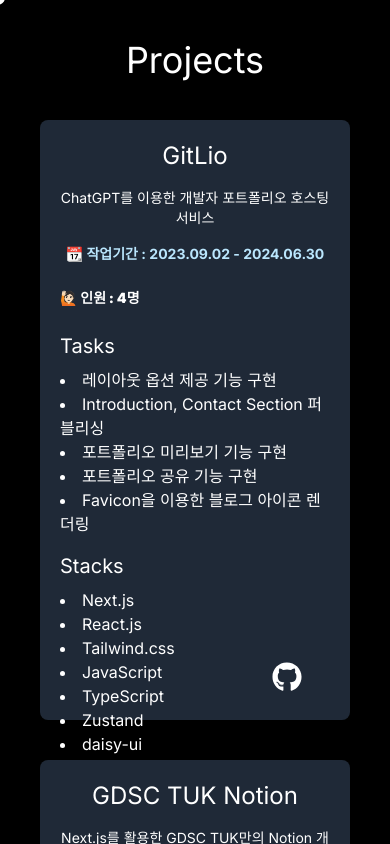
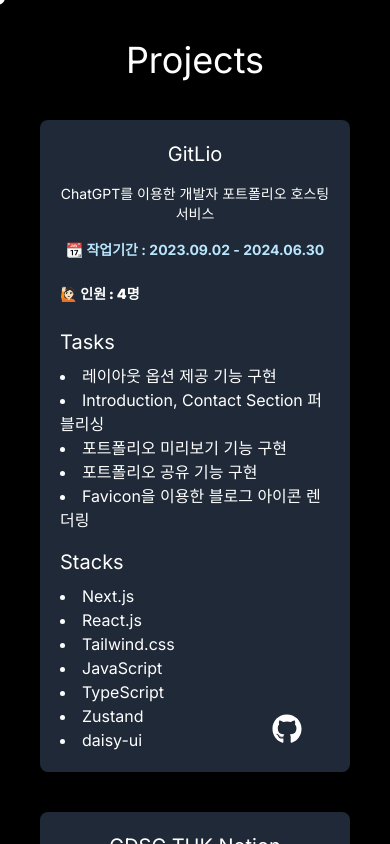
Before and after one commit to Jayjunyoung/portfolio_web_site, a Next.js app: page /projects in a window 390 px wide. Built offline with nearby package versions, Linux system fonts and the light colour scheme.

Commit message:
design: 모바일 디바이스 기반에서 디자인 깨지는 이슈 반응형 디자인을 통해 해결

```diff
--- a/app/projects/page.tsx
+++ b/app/projects/page.tsx
@@ -120,13 +120,13 @@ export default function ProjectsPage() {
               return (
                 <div
                   key={project.projectName}
-                  className={`bg-gray-800 p-5 rounded-lg shadow-lg project-card h-[600px] border-box cursor-pointer transform ${
+                  className={`bg-gray-800 p-5 rounded-lg shadow-lg project-card h-auto sm:h-[600px] border-box cursor-pointer transform ${
                     flippedCards.includes(projectIndex) ? "flipped" : ""
                   }`}
                   onClick={() => handleCardClick(projectIndex)}
                 >
                   <div className="card-front relative w-full h-full">
-                    <h2 className="text-2xl text-center mb-4">
+                    <h2 className="text-xl sm:text-2xl text-center mb-4">
                       {project.projectName}
                     </h2>
                     <div className="text-sm text-center mb-4 w-full">
@@ -171,7 +171,7 @@ export default function ProjectsPage() {
                       <img
                         src={project.images[currentSlide[projectIndex]]}
                         alt="Project Image"
-                        className="w-5/6 h-[450px] object-contain rounded-lg"
+                        className="w-5/6 h-auto sm:h-[450px] object-contain rounded-lg"
                       />
                       <button
                         onClick={(e) => {
```
